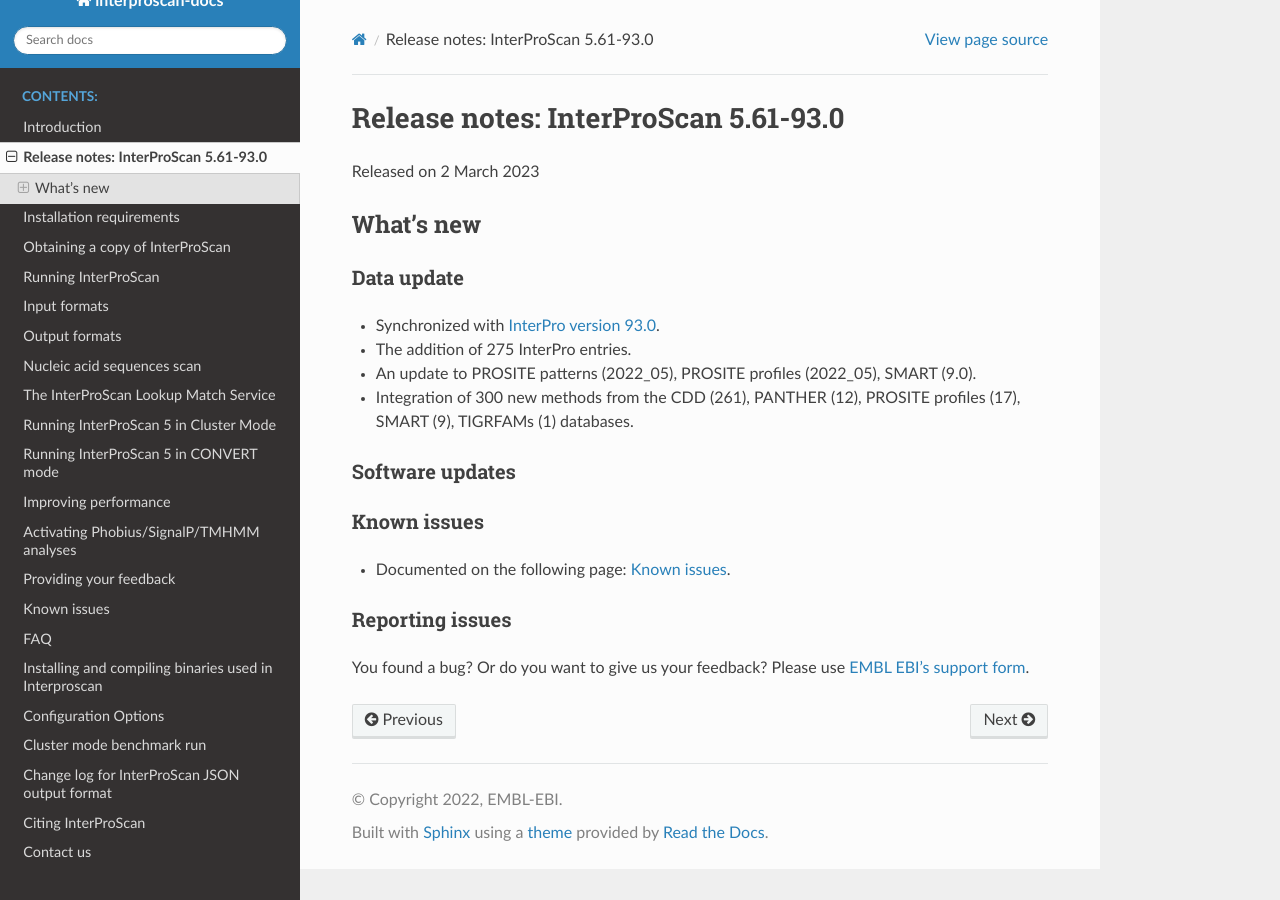
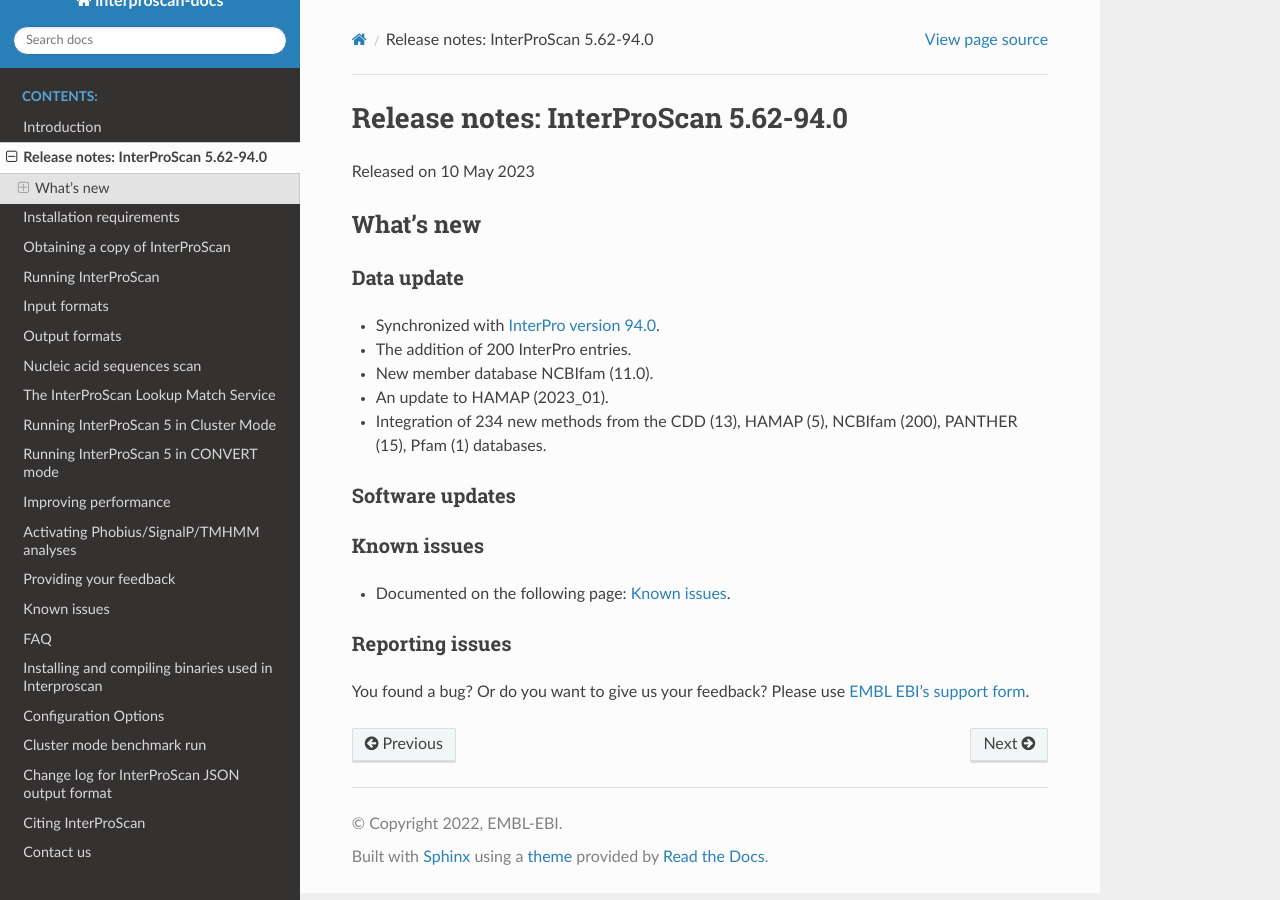
Before and after one commit to ebi-pf-team/interproscan-docs, a Sphinx documentation site: the page built from docs/ReleaseNotes.rst, in a window 1280 px wide. Built offline with Sphinx 7.4.7 and the Read the Docs theme 2.0.0, drawn with Linux system fonts in a browser that asks for light colours.

Commit message:
5.62-94.0 update

```diff
--- a/docs/ReleaseNotes.rst
+++ b/docs/ReleaseNotes.rst
@@ -1,7 +1,7 @@
-Release notes: InterProScan 5.61-93.0
+Release notes: InterProScan 5.62-94.0
 =====================================
 
-Released on 2 March 2023
+Released on 10 May 2023
 
 What’s new
 ~~~~~~~~~~
@@ -9,10 +9,11 @@
 Data update
 ^^^^^^^^^^^
 
--  Synchronized with `InterPro version 93.0 <http://www.ebi.ac.uk/interpro/release_notes/93.0/>`__.
--  The addition of 275 InterPro entries.
--  An update to PROSITE patterns (2022_05), PROSITE profiles (2022_05), SMART (9.0).
--  Integration of 300 new methods from the CDD (261), PANTHER (12), PROSITE profiles (17), SMART (9), TIGRFAMs (1) databases.
+-  Synchronized with `InterPro version 94.0 <http://www.ebi.ac.uk/interpro/release_notes/94.0/>`__.
+-  The addition of 200 InterPro entries.
+-  New member database NCBIfam (11.0).
+-  An update to HAMAP (2023_01).
+-  Integration of 234 new methods from the CDD (13), HAMAP (5), NCBIfam (200), PANTHER (15), Pfam (1) databases.
 
 Software updates
 ^^^^^^^^^^^^^^^^
```
Also changed, not shown: docs/HowToDownload.rst (+6 -6 lines), docs/LocalLookupService.rst (+15 -15 lines).
